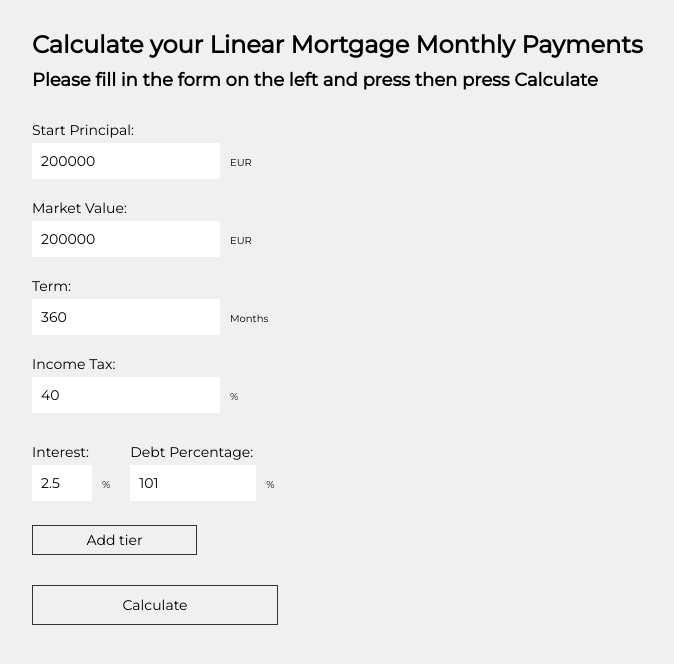
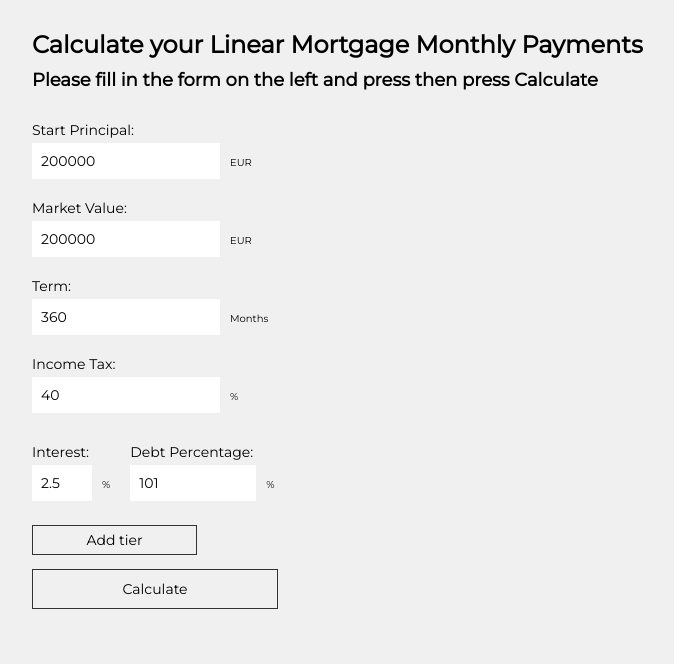
Before and after one commit to lealoureiro/mortgage-calculator-web, a React (Create React App) app: page / in a window 1280 px wide. Shown: the top 664 px of the page, without its empty margins (48-722 px from the left). Built offline with nearby package versions, Linux system fonts and the light colour scheme.

Commit message:
removing inline styling

```diff
--- a/src/components/MonthlyPaymentsForm.js
+++ b/src/components/MonthlyPaymentsForm.js
@@ -100,7 +100,7 @@ class MonthlyPaymentsForm extends Component {
 
         <InterestTiersForm />
 
-        <button style={{ padding: "10px 0", marginTop: "30px", width: "246px" }} type="button" onClick={this.calculateMonthlyPayments}>Calculate</button>
+        <button className="calculate" type="button" onClick={this.calculateMonthlyPayments}>Calculate</button>
       </Form>
     );
   }
--- a/src/components/styles.js
+++ b/src/components/styles.js
@@ -13,6 +13,13 @@ export const Form = styled.form`
   .delete {
     width: 34px;
   }
+
+  .calculate {
+    padding: 10px 0;
+    marginTop: 30px;
+    width: 246px;
+  }
+
 `;
 
 export const FieldSet = styled.fieldset`
```
